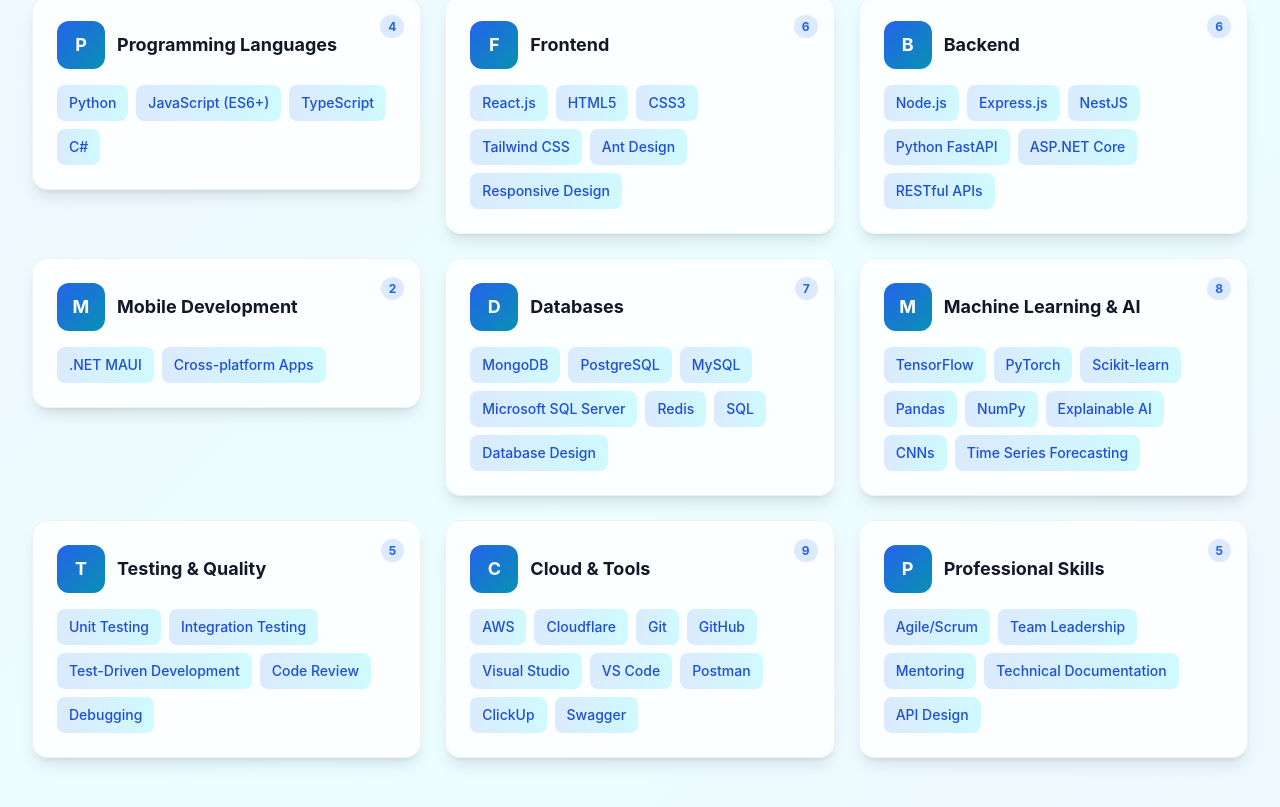
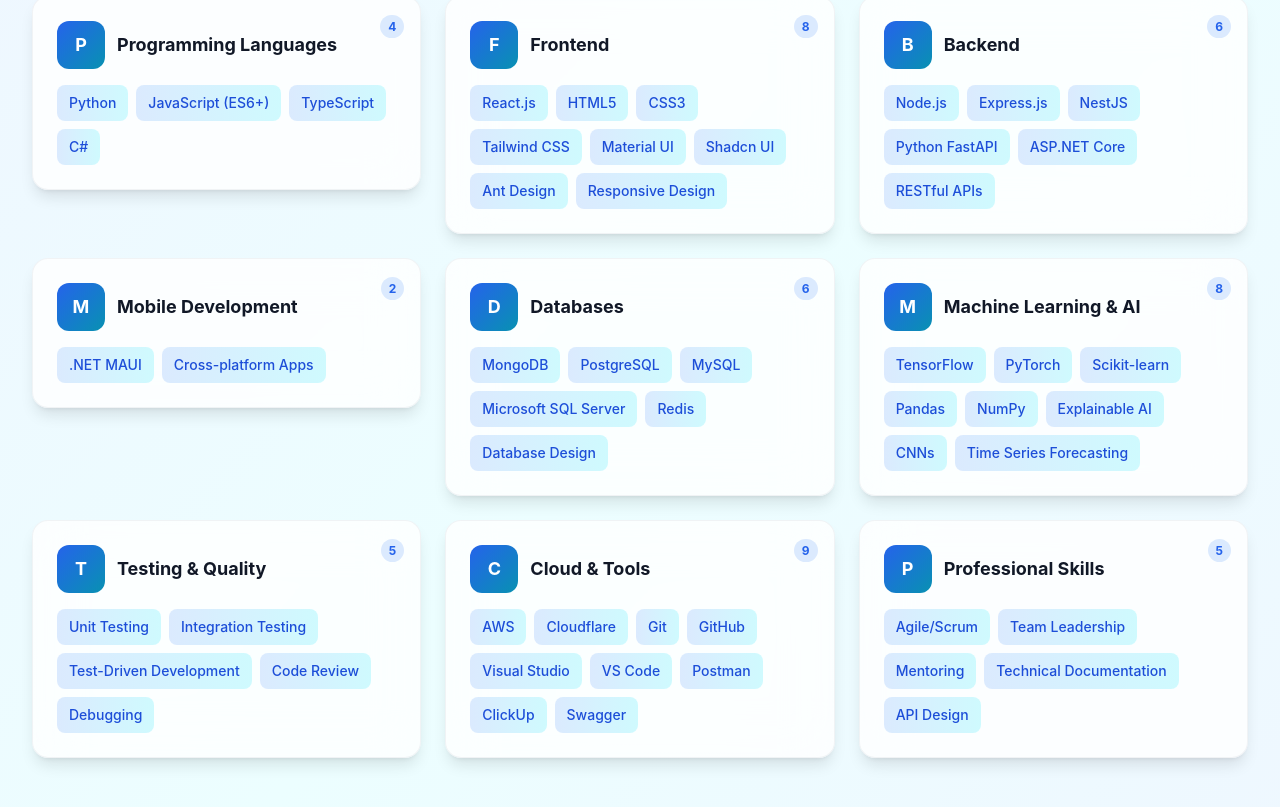
Before and after one commit to Edmond-Amofah-Boakye/Edmond_Portfolio-, a React (Vite) app: page / in a window 1280 px wide. Shown: the part 5980-6787 px from the top of the page. Built offline with nearby package versions, Linux system fonts and the light colour scheme.

Commit message:
Update skills: remove SQL, add Material UI and Shadcn UI

```diff
--- a/src/data/portfolioData.ts
+++ b/src/data/portfolioData.ts
@@ -80,10 +80,10 @@
 
 export const skills = {
   "Programming Languages": ["Python", "JavaScript (ES6+)", "TypeScript", "C#"],
-  "Frontend": ["React.js", "HTML5", "CSS3", "Tailwind CSS", "Ant Design", "Responsive Design"],
+  "Frontend": ["React.js", "HTML5", "CSS3", "Tailwind CSS", "Material UI", "Shadcn UI", "Ant Design", "Responsive Design"],
   "Backend": ["Node.js", "Express.js", "NestJS", "Python FastAPI", "ASP.NET Core", "RESTful APIs"],
   "Mobile Development": [".NET MAUI", "Cross-platform Apps"],
-  "Databases": ["MongoDB", "PostgreSQL", "MySQL", "Microsoft SQL Server", "Redis", "SQL", "Database Design"],
+  "Databases": ["MongoDB", "PostgreSQL", "MySQL", "Microsoft SQL Server", "Redis", "Database Design"],
   "Machine Learning & AI": ["TensorFlow", "PyTorch", "Scikit-learn", "Pandas", "NumPy", "Explainable AI", "CNNs", "Time Series Forecasting"],
   "Testing & Quality": ["Unit Testing", "Integration Testing", "Test-Driven Development", "Code Review", "Debugging"],
   "Cloud & Tools": ["AWS", "Cloudflare", "Git", "GitHub", "Visual Studio", "VS Code", "Postman", "ClickUp", "Swagger"],
```
